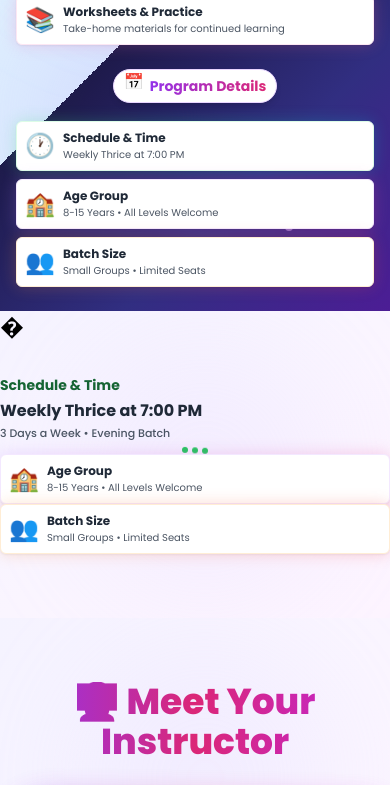
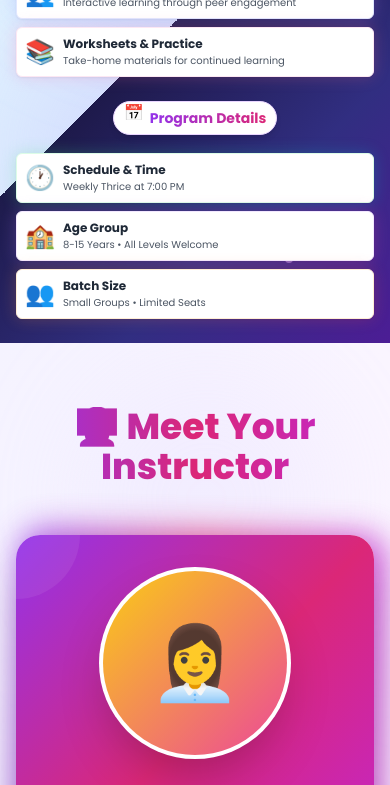
Before and after one commit to LevelupASP/AfterSchoolProgram, a plain HTML site: page index.html in a window 390 px wide. Shown: the part 1215-2000 px from the top of the page. Drawn offline with nearby package versions, Linux system fonts and the light colour scheme.

Commit message:
Update index.html

```diff
--- a/index.html
+++ b/index.html
@@ -563,10 +563,8 @@
         </div>
     </section>
 
-
-
     <!-- What Kids Will Learn & Program Details Combined -->
-    <section class="py-6 sm:py-8 relative overflow-hidden" style="background: linear-gradient(135deg, #f0f9ff 0%, #e0f2fe 25%, #dbeafe 50%, #1e1b4b 50%, #312e81 75%, #4c1d95 100%);">
+    <section class="py-6 sm:py-8 mt-8 sm:mt-0 relative overflow-hidden" style="background: linear-gradient(135deg, #f0f9ff 0%, #e0f2fe 25%, #dbeafe 50%, #1e1b4b 50%, #312e81 75%, #4c1d95 100%);">
         <!-- Animated Background Elements -->
         <div class="absolute inset-0 overflow-hidden pointer-events-none">
             <!-- Left side circles -->
@@ -691,60 +689,6 @@
                                 <div class="flex-1 min-w-0">
                                     <h4 class="font-bold text-xs sm:text-sm text-gray-800">Schedule & Time</h4>
                                     <p class="text-[10px] sm:text-[11px] text-gray-600 leading-snug mt-0.5">Weekly Thrice at 7:00 PM</p>
-                                </div>
-                            </div>
-                        </div>
-
-                        <!-- Card 2 - Age Group -->
-                        <div class="group relative">
-                            <div class="absolute inset-0 bg-gradient-to-r from-purple-400 to-pink-500 rounded-md blur opacity-25 group-hover:opacity-75 transition duration-500"></div>
-                            <div class="relative bg-white p-2 sm:p-2.5 rounded-md shadow-sm hover:shadow-md transition-all duration-500 transform hover:-translate-y-1 border border-purple-100 flex items-start gap-2 sm:gap-3">
-                                <div class="text-2xl sm:text-3xl flex-shrink-0 transform group-hover:scale-110 group-hover:rotate-12 transition-all duration-500">🏫</div>
-                                <div class="flex-1 min-w-0">
-                                    <h4 class="font-bold text-xs sm:text-sm text-gray-800">Age Group</h4>
-                                    <p class="text-[10px] sm:text-[11px] text-gray-600 leading-snug mt-0.5">8-15 Years • All Levels Welcome</p>
-                                </div>
-                            </div>
-                        </div>
-
-                        <!-- Card 3 - Batch Size -->
-                        <div class="group relative">
-                            <div class="absolute inset-0 bg-gradient-to-r from-orange-400 to-red-500 rounded-md blur opacity-25 group-hover:opacity-75 transition duration-500"></div>
-                            <div class="relative bg-white p-2 sm:p-2.5 rounded-md shadow-sm hover:shadow-md transition-all duration-500 transform hover:-translate-y-1 border border-orange-100 flex items-start gap-2 sm:gap-3">
-                                <div class="text-2xl sm:text-3xl flex-shrink-0 transform group-hover:scale-110 group-hover:rotate-12 transition-all duration-500">👥</div>
-                                <div class="flex-1 min-w-0">
-                                    <h4 class="font-bold text-xs sm:text-sm text-gray-800">Batch Size</h4>
-                                    <p class="text-[10px] sm:text-[11px] text-gray-600 leading-snug mt-0.5">Small Groups • Limited Seats</p>
-                                </div>
-                            </div>
-                        </div>
-
-                    </div>
-                </div>
-
-            </div>
-        </div>
-    </section>
-
-    <!-- Meet Your Instructor -->
-    <section class="py-16 relative overflow-hidden bg-gradient-to-br from-violet-50 via-purple-50 to-fuchsia-50">
-        <!-- Animated Background Elements -->
-        <div class="absolute inset-0 overflow-hidden pointer-events-none">
-            <div class="absolute top-10 left-20 w-64 h-64 bg-violet-200 rounded-full mix-blend-multiply filter blur-3xl opacity-20 animate-blob"></div>
-                                        <div class="text-2xl sm:text-3xl transform group-hover:scale-125 group-hover:rotate-180 transition-all duration-700">
-                                            �
-                                        </div>
-                                    </div>
-                                    <h4 class="font-bold text-sm sm:text-base mb-1 text-green-800">Schedule & Time</h4>
-                                    <div class="space-y-0.5">
-                                        <p class="text-base sm:text-lg font-bold text-gray-800">Weekly Thrice at 7:00 PM</p>
-                                        <p class="text-[11px] text-gray-600 font-medium">3 Days a Week • Evening Batch</p>
-                                    </div>
-                                    <div class="mt-1.5 flex justify-center gap-1">
-                                        <div class="w-1.5 h-1.5 bg-green-500 rounded-full animate-bounce"></div>
-                                        <div class="w-1.5 h-1.5 bg-green-500 rounded-full animate-bounce" style="animation-delay: 0.1s;"></div>
-                                        <div class="w-1.5 h-1.5 bg-green-500 rounded-full animate-bounce" style="animation-delay: 0.2s;"></div>
-                                    </div>
                                 </div>
                             </div>
                         </div>
```
